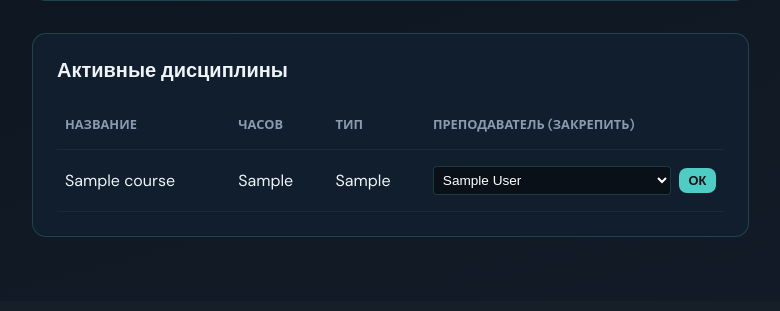
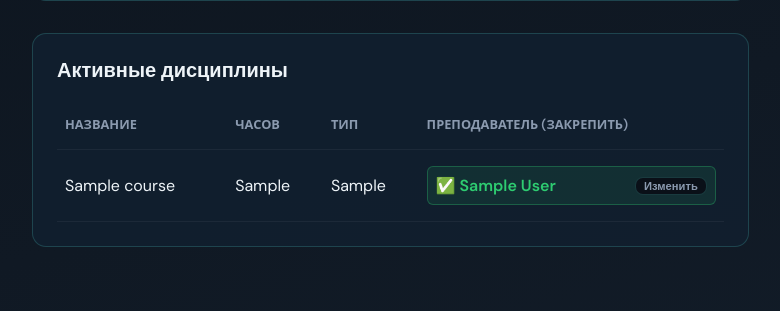
Before and after one commit to murdasoft/meta-university-system, a Django app: template django_project/danadjango/scheduler/templates/scheduler/load_dashboard.html in a window 1280 px wide. Shown: the part 830-1141 px from the top of the page, without its empty margins (58-838 px from the left). Before the commit the page ends 1067 px from the top, so only its background shows below. Run offline with Django 4.2, Linux system fonts and the light colour scheme; the template is opened without the code that fills it: most values are stand-ins (such as "Sample title", 1, 10 or a date in 2020).

Commit message:
fix: prevent assignment duplication and enhance load dashboard UI feedback

```diff
--- a/django_project/danadjango/scheduler/logic/distributor.py
+++ b/django_project/danadjango/scheduler/logic/distributor.py
@@ -14,8 +14,9 @@ class LoadDistributor:
         AssignmentResult.objects.filter(is_confirmed=False).delete()
         ScheduleConflict.objects.all().delete()
 
-        # 2. Получаем все курсы, требующие распределения
-        courses = Course.objects.filter(is_active=True).order_by('title')
+        # 2. Получаем курсы, у которых ЕЩЕ НЕТ закрепленного преподавателя
+        assigned_course_ids = AssignmentResult.objects.values_list('course_id', flat=True)
+        courses = Course.objects.filter(is_active=True).exclude(id__in=assigned_course_ids).order_by('title')
 
         # 3. Получаем всех активных преподавателей с профилями
         teachers = Teacher.objects.filter(is_active=True, scheduler_profile__isnull=False)
--- a/django_project/danadjango/scheduler/templates/scheduler/load_dashboard.html
+++ b/django_project/danadjango/scheduler/templates/scheduler/load_dashboard.html
@@ -301,7 +301,14 @@
                                 <td>{{ c.scheduler_profile.target_hours }}</td>
                                 <td>{{ c.scheduler_profile.get_course_type_display }}</td>
                                 <td>
-                                    <form action="{% url 'assign-teacher-from-dashboard' %}" method="POST" style="display: flex; gap: 0.5rem; align-items: center;">
+                                    {% if c.teacher %}
+                                        <div style="display: flex; align-items: center; justify-content: space-between; background: rgba(46, 204, 113, 0.1); padding: 0.5rem; border-radius: 6px; border: 1px solid rgba(46, 204, 113, 0.3);">
+                                            <span style="color: var(--success); font-weight: 600;">✅ {{ c.teacher.full_name }}</span>
+                                            <button onclick="document.getElementById('assign-form-{{ c.id }}').style.display='flex'; this.parentElement.style.display='none';" class="btn" style="padding: 2px 8px; font-size: 0.7rem; background: var(--bg0); border: 1px solid var(--border); color: var(--muted);">Изменить</button>
+                                        </div>
+                                    {% endif %}
+
+                                    <form id="assign-form-{{ c.id }}" action="{% url 'assign-teacher-from-dashboard' %}" method="POST" style="{% if c.teacher %}display: none;{% else %}display: flex;{% endif %} gap: 0.5rem; align-items: center;">
                                         {% csrf_token %}
                                         <input type="hidden" name="course_id" value="{{ c.id }}">
                                         <select name="teacher_id" style="flex: 1; padding: 0.3rem; font-size: 0.85rem; background: var(--bg0); color: white; border: 1px solid var(--border); border-radius: 4px;">
```
